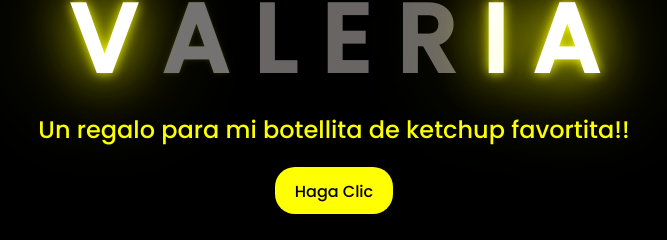
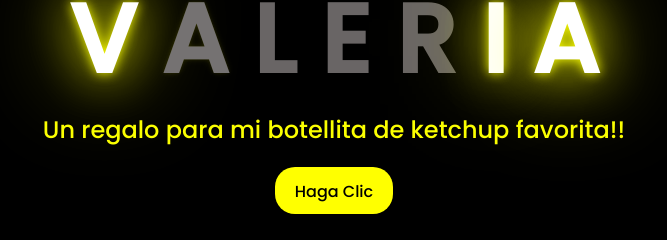
Before and after one commit to G-DevMax/Valeria, a plain HTML site: page index.html in a window 1280 px wide. Shown: the part 318-558 px from the top of the page, 314-981 px from the left. Drawn offline with Linux system fonts and the light colour scheme.

Commit message:
first commit

```diff
--- a/index.html
+++ b/index.html
@@ -28,7 +28,7 @@
         <span></span>
     </div>
     <div class="description">
-        <span>Un regalo para mi botellita de ketchup favortita!!</span>
+        <span>Un regalo para mi botellita de ketchup favorita!!</span>
     </div>
     <div class="button">
         <button>
```
